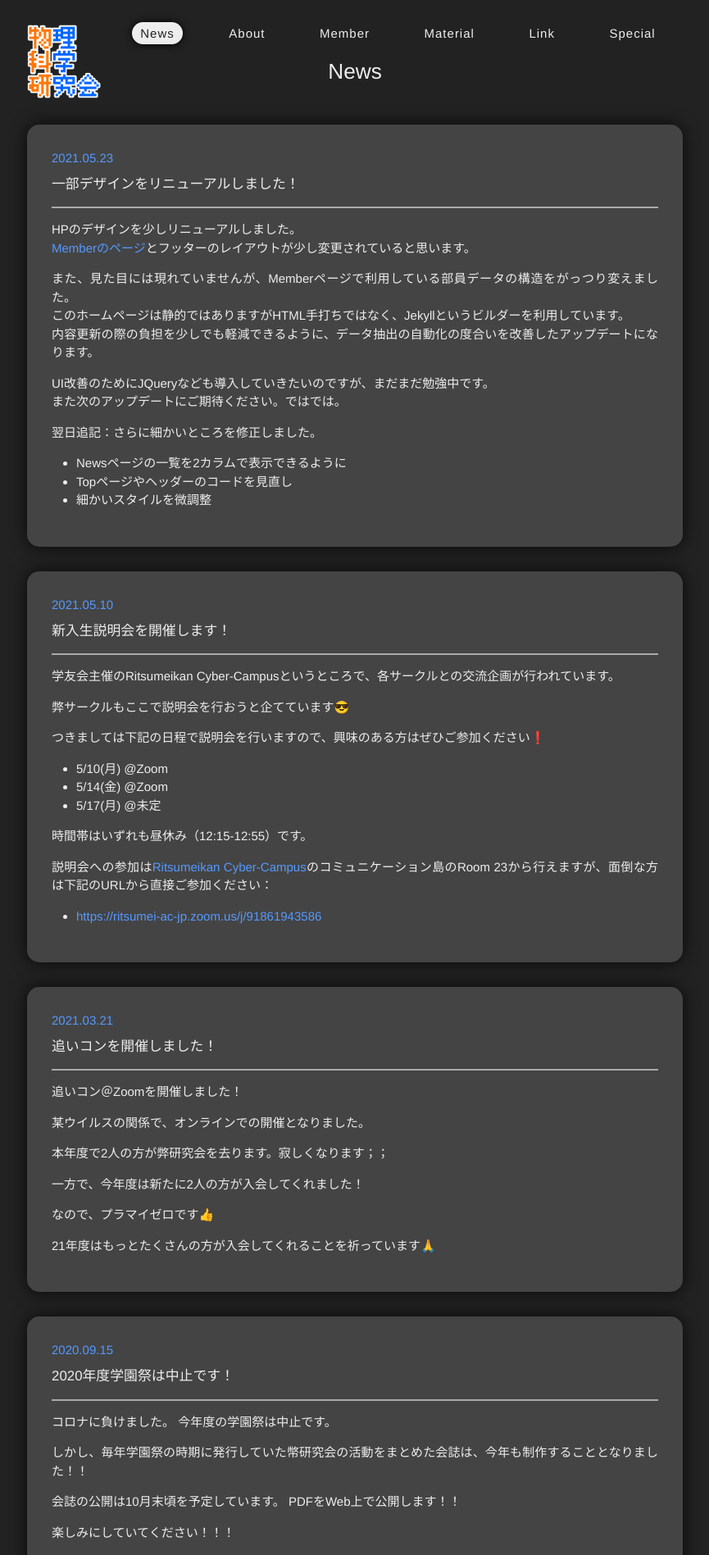
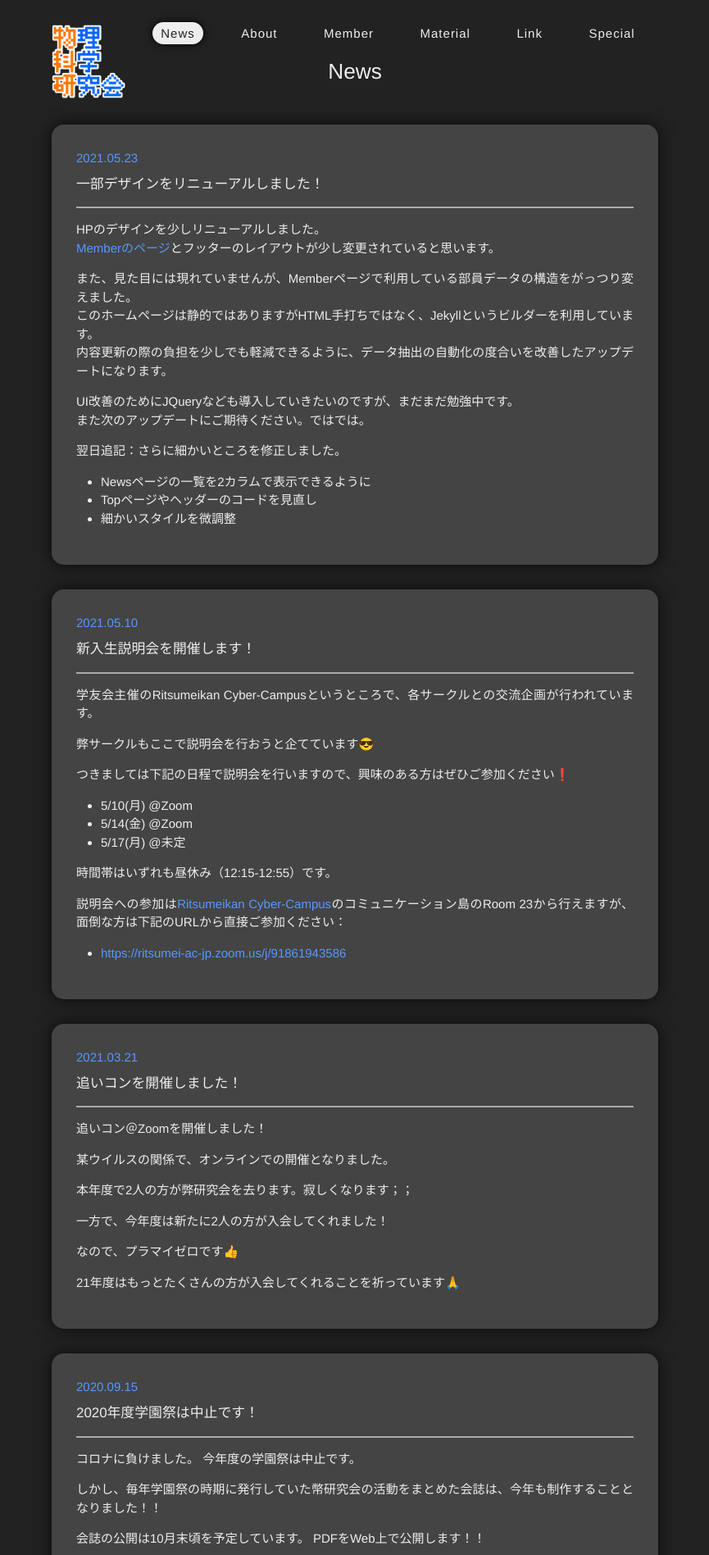
Before and after one commit to vuccaken/vuccaken.github.io, a Jekyll site: the page built from _pages/news.html, in a window 1280 px wide. Shown: the top 1897 px of the page at 82% size, without its empty margins (207-1072 px from the left). Built offline with Jekyll 4.4.1, drawn with Linux system fonts in a browser that asks for light colours; nearby versions of some CDN libraries; comment, search, counter and statistics services are not loaded.

Commit message:
add grid-container, etc
body直下に.grid-containerを追加し、それに伴って色々調整した。ついでに軽微なスタイルの変更もある。

```diff
--- a/_includes/general/footer.html
+++ b/_includes/general/footer.html
@@ -1,4 +1,5 @@
 <footer class="site-footer">
+  <div class="wrapper">
 
     <nav class="site-nav">
       <ul class="site-nav-list">
@@ -15,4 +16,5 @@
 
     <div class="copyright">&copy;{{ site.copyright }}</div>
 
+  </div>
 </footer>
--- a/_includes/general/header.html
+++ b/_includes/general/header.html
@@ -1,4 +1,6 @@
 <header class="site-header">
+  <div class="wrapper">
+
     {% assign file = 'assets/img/logo.png' %}
     <a class="site-title" href="{{ '/' | relative_url }}">
       <img class="site-logo" src="{{ file | relative_url }}"/>
@@ -18,4 +20,6 @@
         {% endfor %}
       </ul>
     </nav>
+
+  </div>
 </header>
--- a/_layouts/default.html
+++ b/_layouts/default.html
@@ -5,14 +5,17 @@
 
 <body>
 
-  {% include general/header.html %}
+  <div class="grid-container">
+    {% include general/header.html %}
 
-  <main class="page-content">
-    {{ content }}
-  </main>
+    <main class="page-content">
+      <div class="wrapper">
+        {{ content }}
+      </div>
+    </main>
 
-  {% include general/footer.html %}
-
+    {% include general/footer.html %}
+  </div>
 </body>
 
 </html>
--- a/_layouts/page.html
+++ b/_layouts/page.html
@@ -17,4 +17,6 @@ layout: default
   {% endif %}
 </header>
 
-{{ content }}
+<div class="md-typeset">
+  {{ content }}
+</div>
--- a/_pages/news.html
+++ b/_pages/news.html
@@ -14,7 +14,7 @@ toc: false
 
       <hr class="news-separator">
 
-      <div class="news-content">
+      <div class="news-content md-typeset">
         {{ post.content }}
       </div>
     </article>
--- a/_sass/_layout.scss
+++ b/_sass/_layout.scss
@@ -1,9 +1,16 @@
-//
-// 共通
-//
-$logo-width: 90px;
 
-.site-header, .page-content, .site-footer {
+// - - - - - - - - - - - - - - - - - - - -
+// 大枠と共通設定
+// - - - - - - - - - - - - - - - - - - - -
+
+.grid-container {
+  min-height: 100vh;
+  display: grid;
+  grid-template: "header" auto "main" 1fr "footer" auto / 100%;
+}
+
+.wrapper {
+  box-sizing: border-box;
   max-width: $content-width;
   margin: 0 auto;
   padding: 0 $spacing-unit;
@@ -16,13 +23,15 @@ $logo-width: 90px;
 //
 // Site Header
 //
-.site-header {
+$logo-width: 90px;
+
+.site-header > .wrapper {
   // border: solid 1px gold;
   // > * {border: solid 1px aqua;}
-  margin-top: $spacing-unit;
+  padding-top: $spacing-unit;
 
   @include media-query($on-mobile) {
-    margin-top: $spacing-unit / 2;
+    padding-top: $spacing-unit / 2;
   }
 
   a.site-title {
@@ -44,7 +53,7 @@ $logo-width: 90px;
   }
 
   nav.site-nav {
-    margin-left: $logo-width + $spacing-unit / 2;
+    margin-left: $logo-width + ($spacing-unit / 2);
   }
 
   ul.site-nav-list {
@@ -105,9 +114,13 @@ $logo-width: 90px;
 //
 // Page Content
 //
+main.page-content {
+  padding-bottom: $spacing-unit;
+}
+
 .page-header {
-  // border: solid 1px tomato;
-  // > * {border: solid 1px aqua;}
+//   border: solid 1px tomato;
+//   > * {border: solid 1px aqua;}
   margin-top: $spacing-unit / 2;
   margin-bottom: $spacing-unit;
 
@@ -148,16 +161,12 @@ $logo-width: 90px;
   }
 }
 
-main.page-content {
-  // border: solid 1px greenyellow;
-  margin-bottom: $spacing-unit;
-
 $space: $spacing-unit / 2;
 
-  h2 {
+.md-typeset > h2 {
   margin-left: -$space;
   margin-right: -$space;
-    padding: ($space / 3) $space;
+  padding: ($space / 2) $space;
   border: solid 1.5px $brand-color;
   border-radius: 12px;
 
@@ -168,12 +177,12 @@ main.page-content {
   }
 }
 
-  h3 {
+.md-typeset > h3 {
   border-left: solid ($space / 2) $brand-color-sub;
   padding-left: $space;
 }
 
-  h4 {
+.md-typeset > h4 {
   &:before {
     content: '★';
     padding-right: $space / 3;
@@ -186,7 +195,7 @@ main.page-content {
   }
 }
 
-  h5 {
+.md-typeset > h5 {
   &:before {
     content: '●';
     padding-right: 0.5em;
@@ -194,8 +203,7 @@ main.page-content {
   }
 }
 
-
-  table {
+.md-typeset > table {
   $table-border-radius: $spacing-unit / 2;
   $table-border-width: 1px;
   $cell-border-width: 1px;
@@ -272,17 +280,15 @@ main.page-content {
   }
 }
 
-}
-
 
 //
 // Site Footer
 //
-.site-footer {
+.site-footer > .wrapper {
   // > * {border: solid 1px aqua;}
   border-top: solid 1px $brand-color;
   padding-top: $spacing-unit / 2;
-  margin-bottom: $spacing-unit * 2;
+  padding-bottom: $spacing-unit * 2;
   display: flex;
   flex-wrap: wrap;
   justify-content: space-between;
```
Lines whose indentation alone changed are shown as unchanged.
